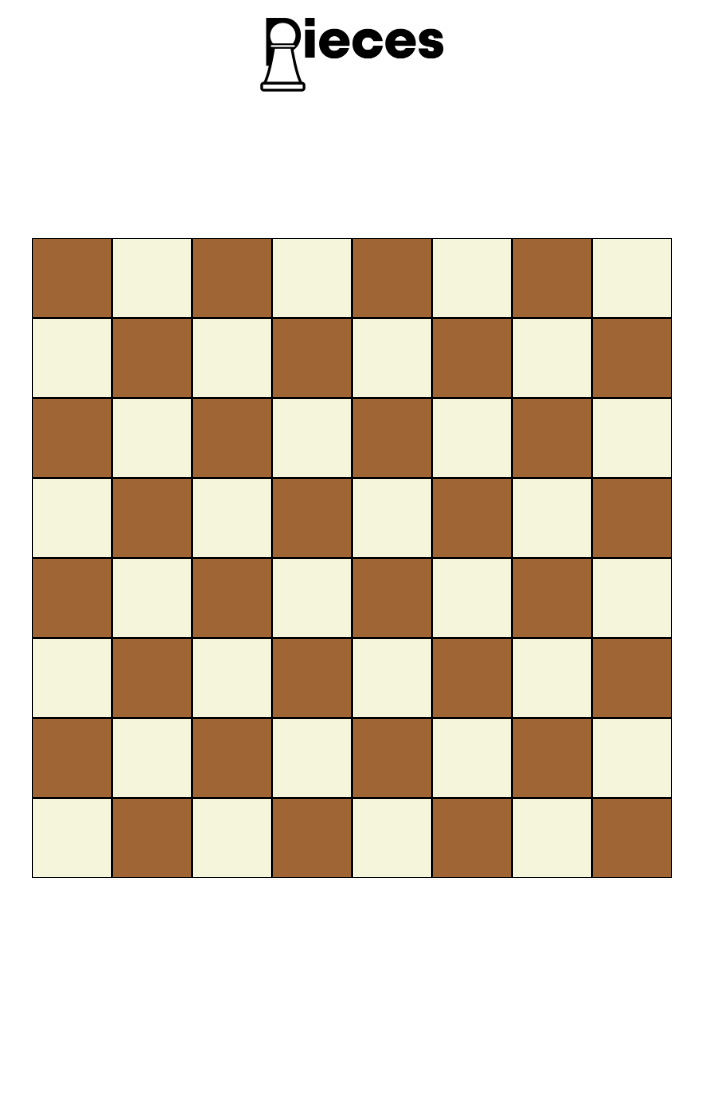
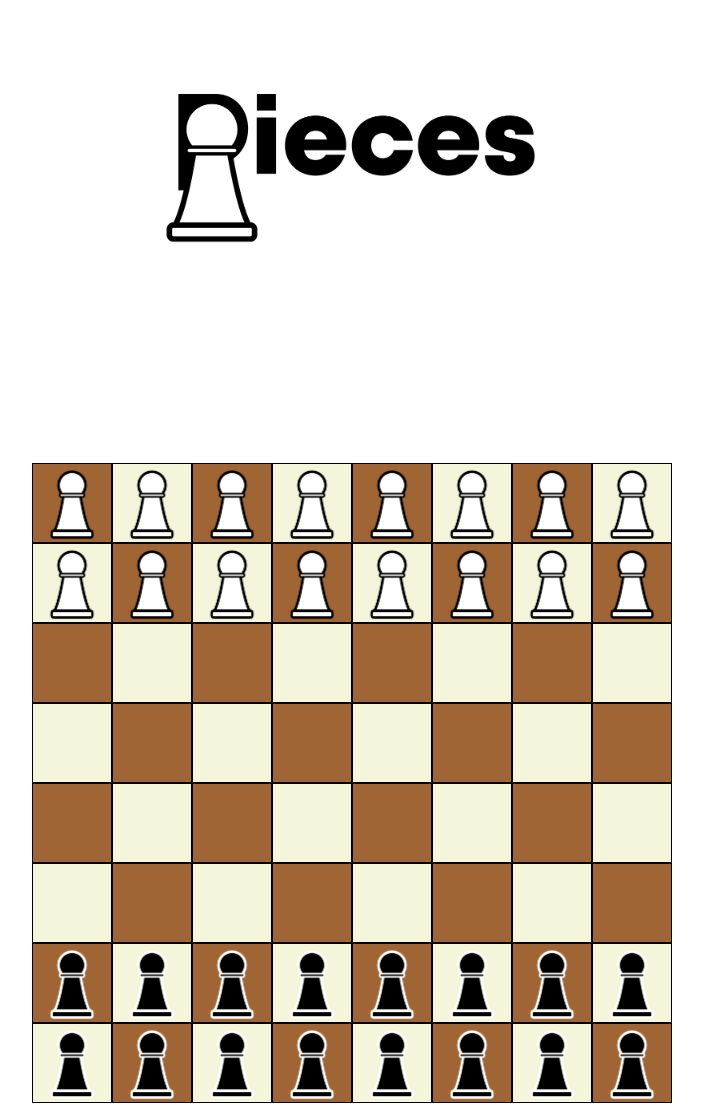
Before and after one commit to JCanDoCode/JoselCanlas_TermProject, a plain HTML site: page index.html in a window 1280 px wide. Shown: the part 151-1257 px from the top of the page, without its empty margins (288-991 px from the left). Drawn offline with nearby package versions, Linux system fonts and the light colour scheme.

Commit message:
Update2 index.html

```diff
--- a/index.html
+++ b/index.html
@@ -36,7 +36,7 @@
         </nav>
     </header>
 
-    <div class="bg-flex" style="width: 100%; height: 25%;"
+    <div class="bg-flex"
         data-vide-bg="./video/chess.mp4" data-vide-options="loop: true, muted: true, playbackRate: 3, position: 0% 0%">
 
         <div class="wordmark"><div class="whitebox"></div></div>
@@ -44,22 +44,22 @@
     <div class="board-flex">
         <div class="container">
             <div class="grid grid-rows-2 grid-flow-col gap-0 flex justify-center">
-                <div class="square black"><div></div></div>
-                <div class="square white"></div>
-                <div class="square white"></div>
-                <div class="square black"></div>
-                <div class="square black"></div>
-                <div class="square white"></div>
-                <div class="square white"></div>
-                <div class="square black"></div>
-                <div class="square black"></div>
-                <div class="square white"></div>
-                <div class="square white"></div>
-                <div class="square black"></div>
-                <div class="square black"></div>
-                <div class="square white"></div>
-                <div class="square white"></div>
-                <div class="square black"></div>
+                <div class="square black"><div class="piece"></div></div>
+                <div class="square white"><div class="piece"></div></div>
+                <div class="square white"><div class="piece"></div></div>
+                <div class="square black"><div class="piece"></div></div>
+                <div class="square black"><div class="piece"></div></div>
+                <div class="square white"><div class="piece"></div></div>
+                <div class="square white"><div class="piece"></div></div>
+                <div class="square black"><div class="piece"></div></div>
+                <div class="square black"><div class="piece"></div></div>
+                <div class="square white"><div class="piece"></div></div>
+                <div class="square white"><div class="piece"></div></div>
+                <div class="square black"><div class="piece"></div></div>
+                <div class="square black"><div class="piece"></div></div>
+                <div class="square white"><div class="piece"></div></div>
+                <div class="square white"><div class="piece"></div></div>
+                <div class="square black"><div class="piece"></div></div>
             </div>
             <div class="grid grid-rows-2 grid-flow-col gap-0 flex justify-center">
                 <div class="square black"></div>
@@ -98,22 +98,22 @@
                 <div class="square black"></div>
             </div>
             <div class="grid grid-rows-2 grid-flow-col gap-0 flex justify-center">
-                <div class="square black"></div>
-                <div class="square white"></div>
-                <div class="square white"></div>
-                <div class="square black"></div>
-                <div class="square black"></div>
-                <div class="square white"></div>
-                <div class="square white"></div>
-                <div class="square black"></div>
-                <div class="square black"></div>
-                <div class="square white"></div>
-                <div class="square white"></div>
-                <div class="square black"></div>
-                <div class="square black"></div>
-                <div class="square white"></div>
-                <div class="square white"></div>
-                <div class="square black"></div>
+                <div class="square black"><div class="piece2"></div></div>
+                <div class="square white"><div class="piece2"></div></div>
+                <div class="square white"><div class="piece2"></div></div>
+                <div class="square black"><div class="piece2"></div></div>
+                <div class="square black"><div class="piece2"></div></div>
+                <div class="square white"><div class="piece2"></div></div>
+                <div class="square white"><div class="piece2"></div></div>
+                <div class="square black"><div class="piece2"></div></div>
+                <div class="square black"><div class="piece2"></div></div>
+                <div class="square white"><div class="piece2"></div></div>
+                <div class="square white"><div class="piece2"></div></div>
+                <div class="square black"><div class="piece2"></div></div>
+                <div class="square black"><div class="piece2"></div></div>
+                <div class="square white"><div class="piece2"></div></div>
+                <div class="square white"><div class="piece2"></div></div>
+                <div class="square black"><div class="piece2"></div></div>
             </div>
         </div>
     </div>
@@ -142,11 +142,14 @@
     </script>
     <!-- gsap import -->
     <script src="https://cdnjs.cloudflare.com/ajax/libs/gsap/3.8.0/gsap.min.js"></script>
+    <!-- gsap import Draggable -->
+    <script src="https://cdn.jsdelivr.net/npm/gsap@3.12.5/dist/Draggable.min.js"></script>
     <!-- gsap options -->
     <script>
-        Draggable.create("#", {
+        // Draggable const in the gsap Draggable.min.js imported above, is referenced to create a function that the DOM targets elements with the class, .piece:
+        Draggable.create(".piece", {
             type: "x,y",
-            bounds: "#container",
+            bounds: ".container",
             inertia: true,
             snap: {
                 x: function (value) {
@@ -155,7 +158,21 @@
                 y: function (value) {
                 return Math.round(value / valueY) * valueY;
                 }
-            }
+            },
+        });
+        // Draggable const in the gsap Draggable.min.js imported above, is referenced to create a function that the DOM targets elements with the class, .piece2:
+        Draggable.create(".piece2", {
+            type: "x,y",
+            bounds: ".container",
+            inertia: true,
+            snap: {
+                x: function (value) {
+                return Math.round(value / valueX) * valueX;
+                },
+                y: function (value) {
+                return Math.round(value / valueY) * valueY;
+                }
+            },
         });
     </script>
 </body>
```
